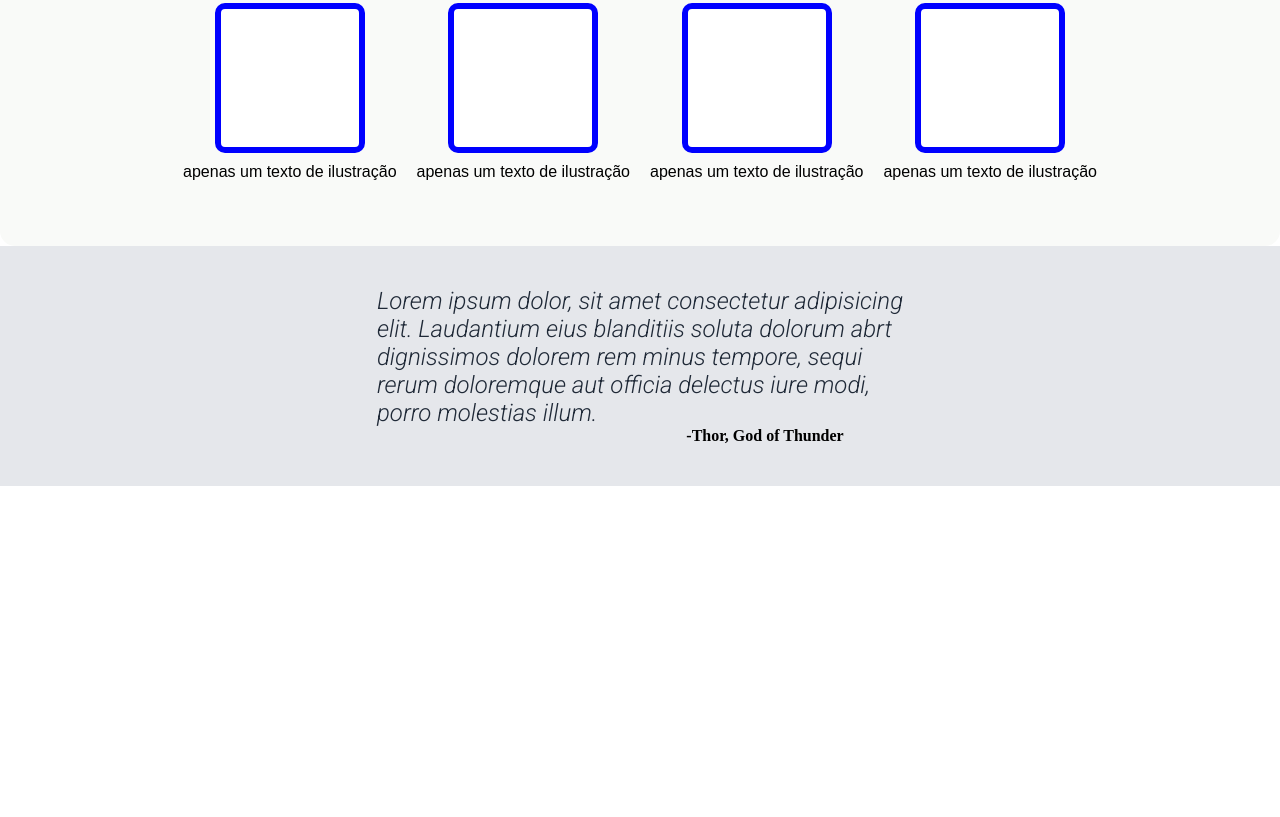
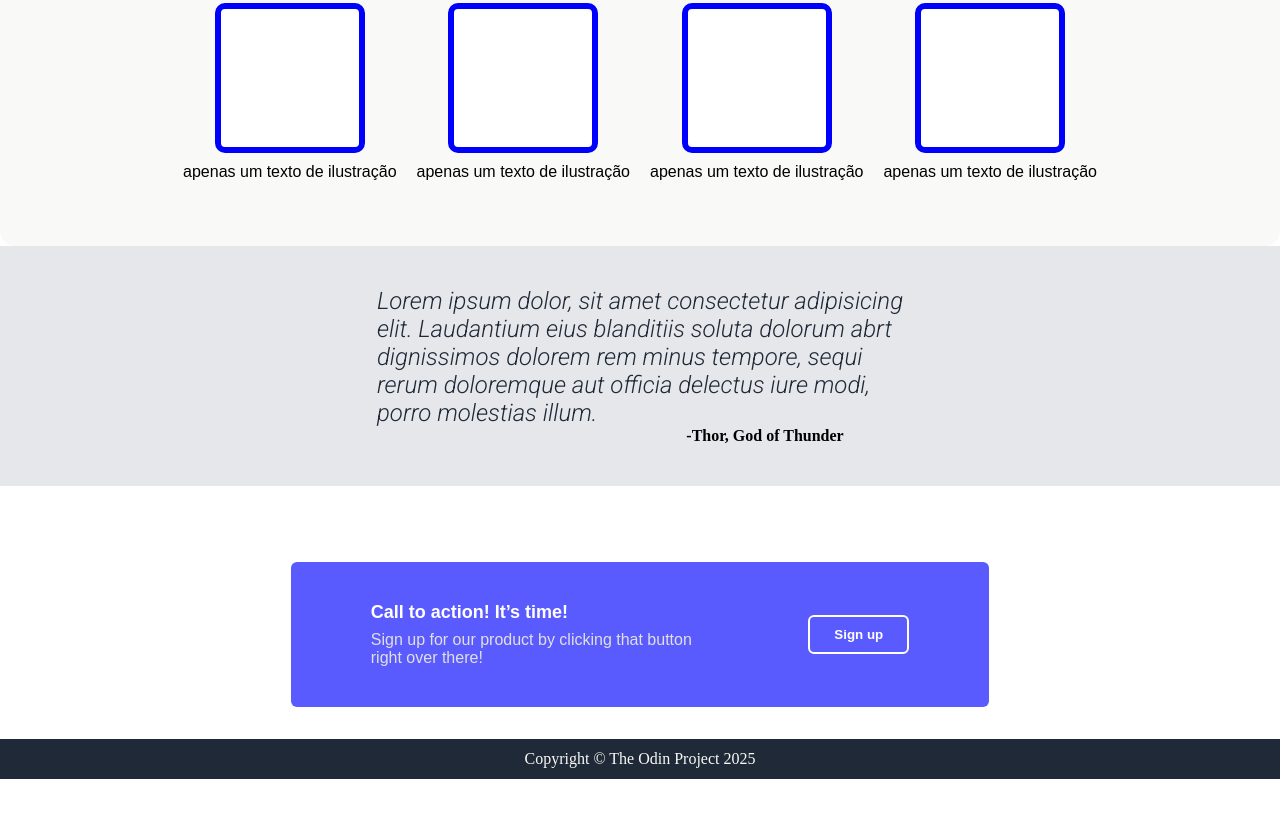
Before and after one commit to TheLizimm/exercicios-logica-js, a plain HTML site: page 03 - projectOdin - LandingPage/index.html in a window 1280 px wide. Shown: the part 541-1358 px from the top of the page. After the commit the page ends 1323 px from the top, so only its background shows below. Drawn offline with Linux system fonts and the light colour scheme.

Commit message:
:bug: fix: finalizando conteudo do site, footer e estilização

```diff
--- a/03 - projectOdin - LandingPage/index.html
+++ b/03 - projectOdin - LandingPage/index.html
@@ -52,6 +52,16 @@
              dolorem rem minus tempore, sequi<br> rerum doloremque aut officia delectus iure modi,<br> porro molestias illum.</p>
          <h5><strong>-Thor, God of Thunder</strong></h5>
         </div>
+        <div class="lastCall">
+            <div class="lastCard">
+              <div class="txtCard">
+                <h2>Call to action! It’s time!</h2>
+                <p>Sign up for our product by clicking that button right over there!</p>
+              </div>
+              <button class="last-button">Sign up</button>
+            </div>
+        </div>
     </div>
+    <footer>Copyright &copy; The Odin Project 2025</footer>
 </body>
 </html>
--- a/03 - projectOdin - LandingPage/style/style.css
+++ b/03 - projectOdin - LandingPage/style/style.css
@@ -50,7 +50,7 @@ header h3{
 }
 
 #container {
-    height: 160vh;
+    height: 150vh;
     width: 100vw;
     max-width: 100vw;
 }
@@ -94,6 +94,7 @@ header h3{
     border-radius: 15px;
     border: none;
     transition: transform 0.5s ease, border 0.3s ease;
+    cursor: pointer;
 }
 .imgsubHeader{
     display: flex;
@@ -180,3 +181,58 @@ header h3{
     margin-left: 250px;
     font-size: 16px;
 }
+
+.lastCall{
+    display: flex;
+    height: 37vh;
+    align-items: center;
+    justify-content: center;
+}
+
+.lastCard {
+    background-color: #5a5bff;
+    color: white;
+    display: flex;
+    justify-content: space-between;
+    align-items: center;
+    padding: 40px 80px;
+    border-radius: 6px;
+    font-family: Arial, sans-serif;
+    max-width: 70vw;
+    margin: 50px auto;
+}
+
+.txtCard {
+    max-width: 60%;
+}
+
+.txtCard h2 {
+    font-size: 18px;
+    font-weight: bold;
+    margin-bottom: 8px;
+}
+
+.txtCard p {
+    font-size: 1rem;
+    color: #e0e0e0;
+}
+
+.last-button {
+    border: 2px solid white;
+    color: white;
+    background: transparent;
+    padding: 10px 24px;
+    border-radius: 6px;
+    font-weight: bold;
+    cursor: pointer;
+    transition: 0.3s;
+}
+
+footer{
+    display: flex;
+    height: 5vh;
+    align-items: center;
+    justify-content: center;
+    background-color: var(--Fundo);
+    color: var(--textoPrincipal);
+}
```
